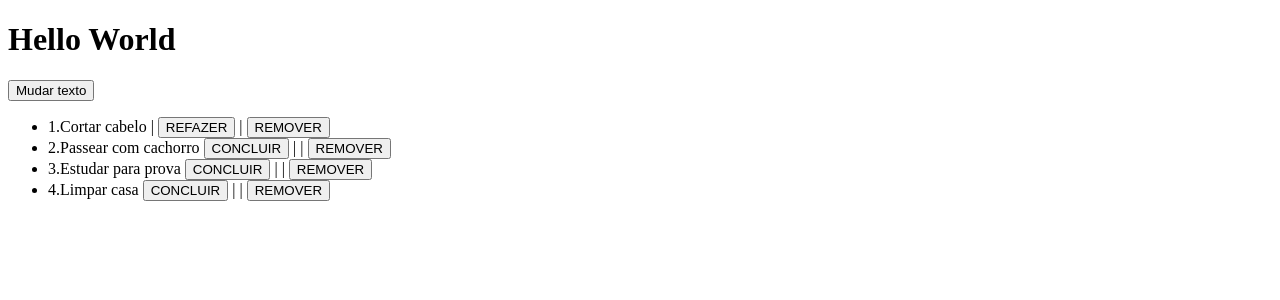
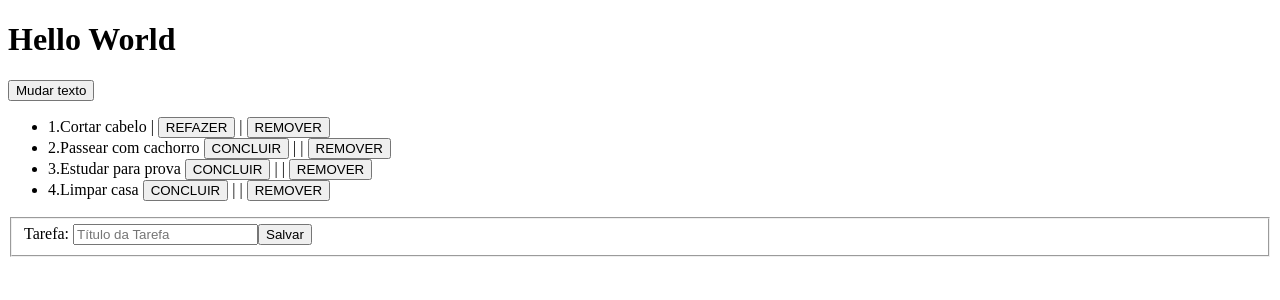
Before and after one commit to DenysRogeres/todo-angular, an Angular app: page / in a window 1280 px wide. Shown: the top 300 px of the page. Built offline with nearby package versions, Linux system fonts and the light colour scheme.

Commit message:
adicionando função para concluir e refazer tarefa e adicionando input de inserção de tarefa

```diff
--- a/src/app/app.component.html
+++ b/src/app/app.component.html
@@ -3,8 +3,20 @@
 <ul>
   <li *ngFor="let todo of todos">
     {{ todo.id }}.{{ todo.title }}
-    <button *ngIf="!todo.done">CONCLUIR</button> |
-    <button *ngIf="todo.done">REFAZER</button> |
+    <button *ngIf="!todo.done" (click)="markAsDone(todo)">CONCLUIR</button> |
+    <button *ngIf="todo.done" (click)="markAsUndone(todo)">REFAZER</button> |
     <button (click)="remover(todo)">REMOVER</button>
   </li>
 </ul>
+
+<form>
+  <fieldset [formGroup]="form">
+    <label>Tarefa: </label>
+    <input
+      type="text"
+      placeholder="Título da Tarefa"
+      maxlength="60"
+      formControlName="title">
+    <button>Salvar</button>
+  </fieldset>
+</form>
--- a/src/app/app.component.ts
+++ b/src/app/app.component.ts
@@ -1,4 +1,5 @@
 import { Component } from '@angular/core';
+import { FormBuilder, FormGroup, Validators } from '@angular/forms';
 import { Todo } from './models/todo.model';
 
 @Component({
@@ -9,8 +10,17 @@
 export class AppComponent {
   public title: string = "Hello World";
   public todos: Todo[] = [];
+  public form: FormGroup;
 
-  constructor() {
+  constructor(private fb: FormBuilder) {
+    this.form = this.fb.group({
+      title: ['', Validators.compose([
+        Validators.minLength(3),
+        Validators.maxLength(60),
+        Validators.required
+      ])]
+    })
+
     this.todos.push({id: 1, title: "Cortar cabelo", done: true})
     this.todos.push({id: 2, title: "Passear com cachorro", done: false})
     this.todos.push({id: 3, title: "Estudar para prova", done: false})
@@ -28,4 +38,13 @@
       this.todos.splice(index, 1);
     }
   }
+
+  markAsDone(todo: Todo) {
+    todo.done = true;
+  }
+
+  markAsUndone(todo: Todo) {
+    todo.done = false;
+  }
+
 }
--- a/src/app/app.module.ts
+++ b/src/app/app.module.ts
@@ -1,4 +1,5 @@
 import { NgModule } from '@angular/core';
+import { ReactiveFormsModule } from '@angular/forms';
 import { BrowserModule } from '@angular/platform-browser';
 
 import { AppComponent } from './app.component';
@@ -8,7 +9,8 @@
     AppComponent
   ],
   imports: [
-    BrowserModule
+    BrowserModule,
+    ReactiveFormsModule
   ],
   providers: [],
   bootstrap: [AppComponent]
```
